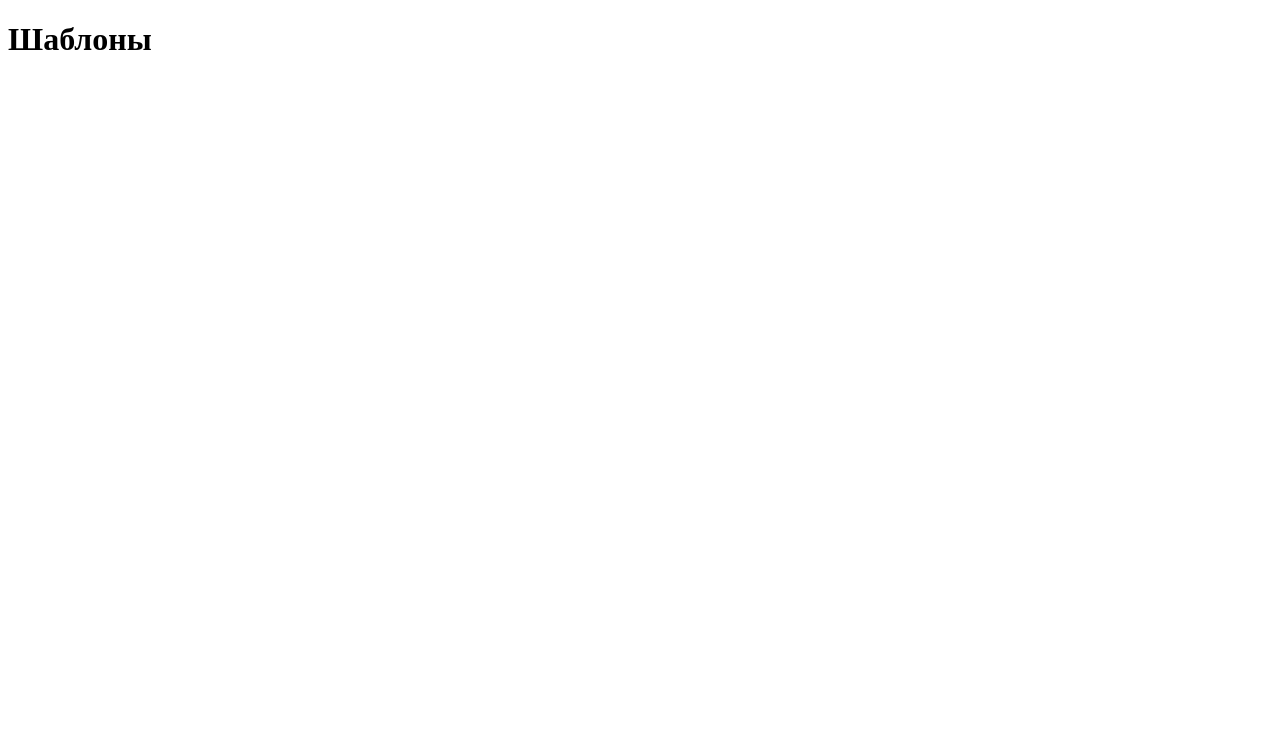
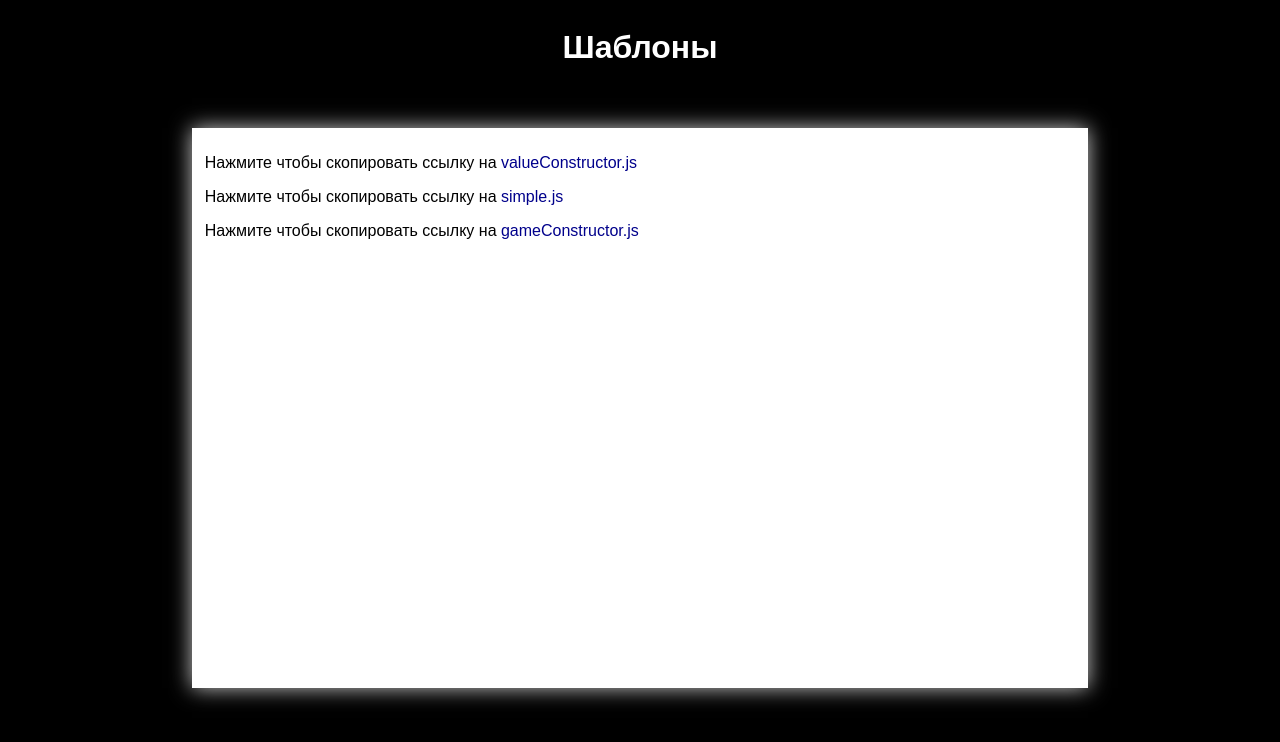
Before and after one commit to thisSasha/kinopoisk.by, a plain HTML site: page index.html in a window 1280 px wide. Drawn offline with Linux system fonts and the light colour scheme.

Commit message:
Add files via upload

```diff
--- /dev/null
+++ b/css/style.css
@@ -0,0 +1,44 @@
+* {
+    box-sizing: border-box;
+    color: white;
+    font-family: sans-serif;
+}
+
+body {
+    justify-content: center;
+    display: flex;
+    background-color: black;
+}
+
+.container {
+    padding: 10px 1vw;
+    box-shadow: 0px 0px 20px rgb(203, 203, 203);
+    width: 70vw;
+    height: 70vh;
+    top: 16%;
+    position: absolute;
+    background-color: white;
+    color: black;
+}
+
+p.a {
+    transition: 400ms;
+    cursor: pointer;
+    color: black;
+}
+
+span {
+    cursor: pointer;
+    color: darkblue;
+}
+
+p.a:hover{
+    text-shadow: 1px 1px 12px black;
+}
+p.a:active{
+    color: rgb(83, 83, 83);
+}
+p.a:active>span, span:active{
+    transition: 400ms;
+    color: rgb(0, 0, 183);
+}
--- a/index.html
+++ b/index.html
@@ -1,12 +1,21 @@
 <!DOCTYPE html>
 <html lang="en">
+
 <head>
+    <link rel="stylesheet" href="./css/style.css">
     <meta charset="UTF-8">
     <meta http-equiv="X-UA-Compatible" content="IE=edge">
     <meta name="viewport" content="width=device-width, initial-scale=1.0">
     <title>Шаблоны</title>
 </head>
+
 <body>
     <h1>Шаблоны</h1>
+    <div class="container">
+        <p class="a" onclick="navigator.clipboard.writeText('https\:\/\/thissasha.github.io/shablons/valueConstructor.js')">Нажмите чтобы скопировать ссылку на <span>valueConstructor.js</span></p>
+        <p class="a" onclick="navigator.clipboard.writeText('https\:\/\/thissasha.github.io/shablons/simple.js')">Нажмите чтобы скопировать ссылку на <span>simple.js</span></p>
+        <p class="a" onclick="navigator.clipboard.writeText('https\:\/\/thissasha.github.io/shablons/gameConstructor.js')">Нажмите чтобы скопировать ссылку на <span>gameConstructor.js</span></p>
+    </div>
 </body>
+
 </html>
--- a/simple.js
+++ b/simple.js
@@ -1,3 +1,4 @@
+
 let get = {
     id: function (id) {
         return (document.getElementById(id))
```
